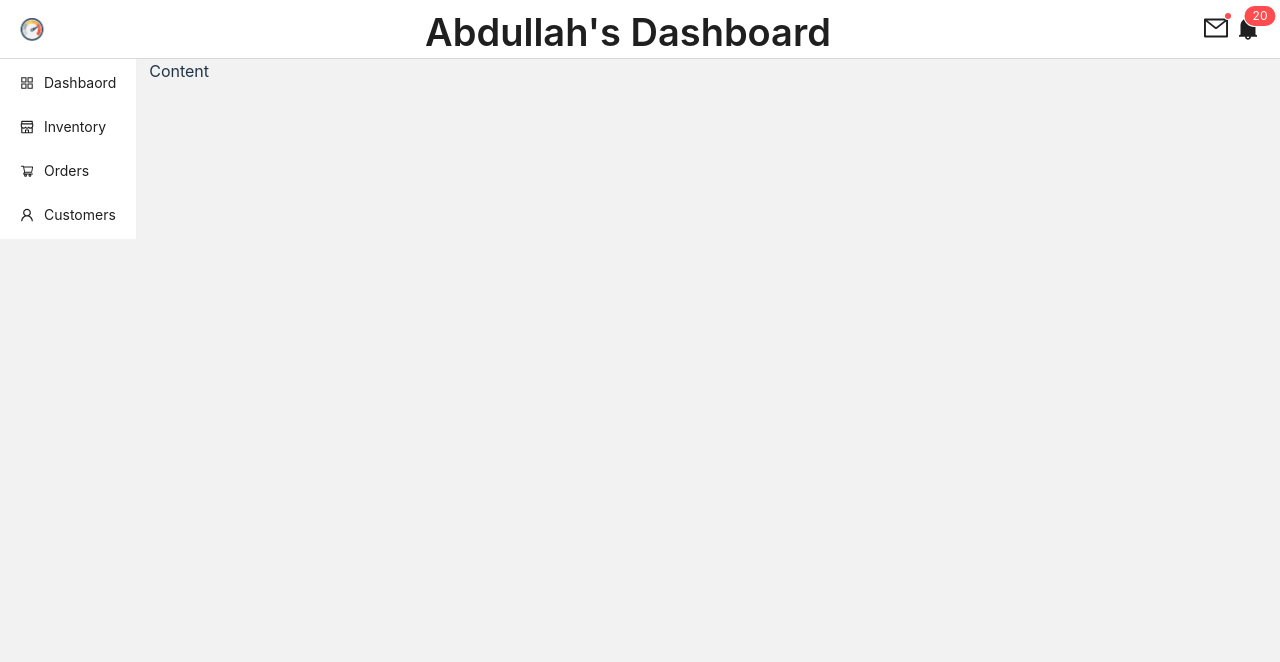
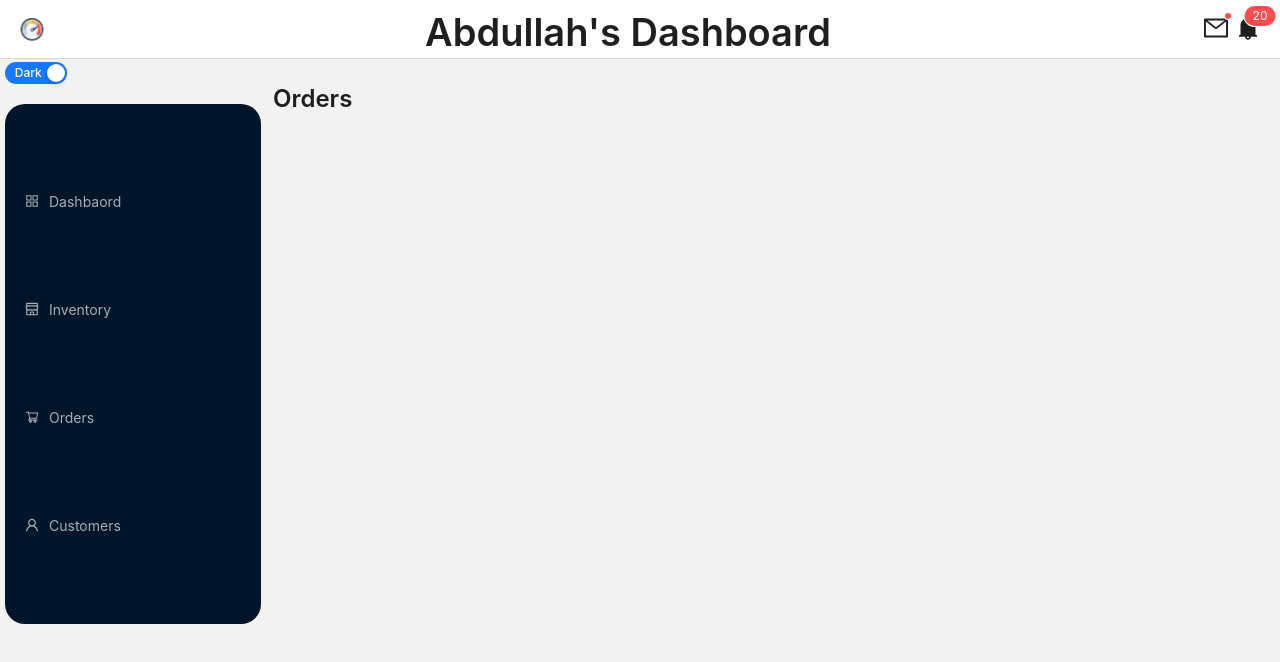
Before and after one commit to AFourAbdullah/dashboard-react-coursera, a React (Vite) app: page /orders in a window 1280 px wide. Shown: the top 662 px of the page. Built offline with nearby package versions, Linux system fonts and the light colour scheme.

Commit message:
code added

```diff
--- a/src/App.jsx
+++ b/src/App.jsx
@@ -5,8 +5,11 @@ import { Space } from "antd";
 import Sidebar from "./components/Sidebar";
 import Content from "./components/Content";
 import { Footer } from "antd/es/layout/layout";
+import { BrowserRouter, Route, Routes } from "react-router-dom";
+import Dashboard from "./pages/Dashboard";
 const App = () => {
   return (
+    <BrowserRouter>
       <div className="App">
         <Header />
         <div className="SideMenuAndPageContent">
@@ -16,6 +19,7 @@ const App = () => {
 
         <Footer />
       </div>
+    </BrowserRouter>
   );
 };
 
--- a/src/components/Content.jsx
+++ b/src/components/Content.jsx
@@ -1,7 +1,21 @@
 import React from "react";
+import { Route, Routes } from "react-router-dom";
+import Inventory from "../pages/Inventory";
+import Customers from "../pages/Customers";
+import Orders from "../pages/Orders";
+import Dashboard from "../pages/Dashboard";
 
 const Content = () => {
-  return <div className="PageContent">Content</div>;
+  return (
+    <div className="PageContent">
+      <Routes>
+        <Route exact path="/" element={<Dashboard />} />
+        <Route exact path="/inventory" element={<Inventory />} />
+        <Route exact path="/customers" element={<Customers />} />
+        <Route exact path="/orders" element={<Orders />} />
+      </Routes>
+    </div>
+  );
 };
 
 export default Content;
--- a/src/components/Sidebar.jsx
+++ b/src/components/Sidebar.jsx
@@ -4,13 +4,42 @@ import {
   ShoppingCartOutlined,
   UserOutlined,
 } from "@ant-design/icons";
-import { Menu } from "antd";
-import React from "react";
+import { Menu, Switch } from "antd";
+import React, { useState } from "react";
+import { useNavigate } from "react-router-dom";
 
 const Sidebar = () => {
+  const [theme, setTheme] = useState("dark");
+  const [current, setCurrent] = useState("1");
+  const changeTheme = (value) => {
+    setTheme(value ? "dark" : "light");
+  };
+  const navigate = useNavigate();
   return (
     <div className="SideMenu">
+      <Switch
+        checked={theme === "dark"}
+        onChange={changeTheme}
+        checkedChildren="Dark"
+        unCheckedChildren="Light"
+        style={{
+          marginLeft: "5px",
+        }}
+      />
       <Menu
+        style={{
+          width: 256,
+          height: "65vh",
+          display: "flex",
+          flexDirection: "column",
+          justifyContent: "center",
+          gap: "60px",
+          borderRadius: "20px",
+          marginTop: "20px",
+          marginLeft: "5px",
+        }}
+        theme={theme}
+        onClick={(item) => navigate(item.key)}
         items={[
           {
             label: "Dashbaord",
--- /dev/null
+++ b/src/pages/Customers.jsx
@@ -0,0 +1,8 @@
+import { Typography } from "antd";
+import React from "react";
+
+const Customers = () => {
+  return <Typography.Title level={3}>Customers</Typography.Title>;
+};
+
+export default Customers;
--- /dev/null
+++ b/src/pages/Dashboard.jsx
@@ -0,0 +1,8 @@
+import { Typography } from "antd";
+import React from "react";
+
+const Dashboard = () => {
+  return <Typography.Title level={3}>Dashboard</Typography.Title>;
+};
+
+export default Dashboard;
--- /dev/null
+++ b/src/pages/Inventory.jsx
@@ -0,0 +1,8 @@
+import { Typography } from "antd";
+import React from "react";
+
+const Inventory = () => {
+  return <Typography.Title level={3}>Inventory</Typography.Title>;
+};
+
+export default Inventory;
--- /dev/null
+++ b/src/pages/Orders.jsx
@@ -0,0 +1,8 @@
+import { Typography } from "antd";
+import React from "react";
+
+const Orders = () => {
+  return <Typography.Title level={3}>Orders</Typography.Title>;
+};
+
+export default Orders;
```
Lines whose indentation alone changed are shown as unchanged.
